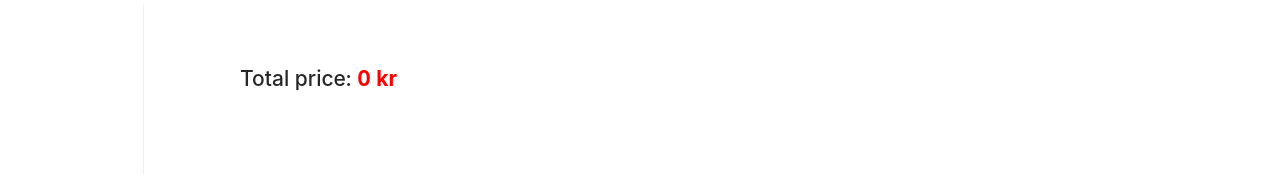
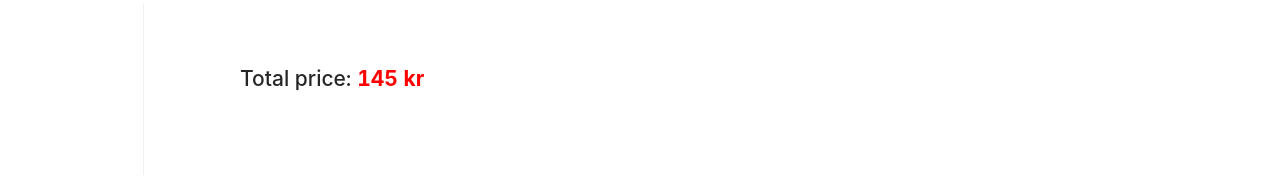
Before and after one commit to msmalinosterberg/miniprojekt, a React (Create React App) app: page /cart in a window 1280 px wide. Shown: the part 1210-1387 px from the top of the page. Built offline with nearby package versions, Linux system fonts and the light colour scheme.

Commit message:
Add calculation of total price in context.

```diff
--- a/src/componenets/Cart/CartItemsList.tsx
+++ b/src/componenets/Cart/CartItemsList.tsx
@@ -25,16 +25,11 @@ class CartItemsList extends Component<State> {
         this.setState({ cartItems: JSON.parse(localStorage.getItem('cartItems') as string) || []});
     }
 
-    deleteItemFromList(id: number) {
-        let cartItems = JSON.parse(localStorage.getItem('cartItems') as string) || [];
-        const newCartItemsList = cartItems.filter((item: CartItem) => item.product.id !== id);
-        localStorage.setItem('cartItems', JSON.stringify(newCartItemsList));
-    }
-
     handleDelete = (id: number) => {
+        const { deleteProductFromCart } = this.context;
         const updatedCartItems = [...this.state.cartItems || []];
         this.setState({ cartItems: updatedCartItems.filter(item => item.product.id !== id) });
-        this.deleteItemFromList(id as number);
+        deleteProductFromCart(id as number);
     }
 
     onChangeQuantity(quantity: number, product: Product) {
--- a/src/componenets/Cart/DeliverySelection.tsx
+++ b/src/componenets/Cart/DeliverySelection.tsx
@@ -10,7 +10,7 @@ export interface DeliveryMethod {
   price: number;
 }
 
-const deliveryMethods: DeliveryMethod[] = [
+export const deliveryMethods: DeliveryMethod[] = [
   {
     id: 1,
     company: 'PostNord',
--- a/src/componenets/Cart/TotalPrice.tsx
+++ b/src/componenets/Cart/TotalPrice.tsx
@@ -1,31 +1,35 @@
 import { Col, Row } from 'antd';
-import { Component, CSSProperties } from 'react';
+import { Component, ContextType, CSSProperties } from 'react';
+import { CartContext } from '../../contexts/CartContext';
 
 interface State {
     totalPrice: number;
 }
 
 class TotalPrice extends Component {
+    context!: ContextType<typeof CartContext>
+    static contextType = CartContext;
 
-    state: State = {
-        totalPrice: 0
-    }
+    // state: State = {
+    //     totalPrice: 0
+    // }
 
-    getTotalPrice() {
-        let cartItems = JSON.parse(localStorage.getItem('cartItems') as string) || [];
-        let totalPrice = (
-            cartItems
-            .map((item: any) => item.product.price * item.quantity)
-            .reduce((a: number, b: number) => a + b, 0)
-        );
-        return totalPrice;
-    }
+    // getTotalPrice() {
+    //     let cartItems = JSON.parse(localStorage.getItem('cartItems') as string) || [];
+    //     let totalPrice = (
+    //         cartItems
+    //         .map((item: any) => item.product.price * item.quantity)
+    //         .reduce((a: number, b: number) => a + b, 0)
+    //     );
+    //     return totalPrice;
+    // }
 
     render() {
+        const { getTotalPrice } = this.context;
         return(
             <Row style={totalPriceContainer}>
                 <Col span={24}>
-                    <h2>Total price: <span style={priceStyle}>{this.getTotalPrice() + ' kr'}</span></h2>
+                    <h2>Total price: <span style={priceStyle}>{getTotalPrice() + ' kr'}</span></h2>
                 </Col>
             </Row>
         )
--- a/src/componenets/ProductDetails/ProductDetails.tsx
+++ b/src/componenets/ProductDetails/ProductDetails.tsx
@@ -1,10 +1,11 @@
 import { Layout, Row, Col } from 'antd';
-import { Component, CSSProperties } from 'react';
+import { Component, ContextType, CSSProperties } from 'react';
 import { Image } from 'antd';
 import { RouteComponentProps, withRouter } from 'react-router-dom';
 import { Product, productList} from "../ProductItemsList";
 import { CartItem } from '../Cart/CartItemsList';
 import saveToCart from '../CartUtils';
+import { CartContext } from '../../contexts/CartContext';
 interface State {
     product: any
 }
@@ -12,11 +13,12 @@ interface Props extends RouteComponentProps {
     id: number
 }
 class ProductDetails extends Component <Props, State> {
+    context!: ContextType<typeof CartContext>
+    static contextType = CartContext;
 
     state: State = {
         product: {}
     }
-
 
     componentDidMount() {
         const productId = (this.props.match.params as any).id
@@ -25,6 +27,7 @@ class ProductDetails extends Component <Props, State> {
     }
 
     render () {
+        const { addProductToCart } = this.context;
         return (
             <Layout style={detailContainer}>
                 <Row justify="center" align="top" style={{marginTop:'0.5rem'}}>
@@ -41,7 +44,7 @@ class ProductDetails extends Component <Props, State> {
                         <h2 style={titleStyle}>{this.state.product.title}</h2>
                         <h3 style={descriptionStyle}>{this.state.product.description} </h3>
                         <h2 style={price}>{this.state.product.price + ' kr'} </h2>
-                        <button style={{marginTop: '1rem'}}onClick={() => saveToCart(this.state.product, undefined) }>Add to cart </button>
+                        <button style={{marginTop: '1rem'}} onClick={() => addProductToCart(this.state.product, undefined) }>Add to cart </button>
                     </Col>
                 </Row>
             </Layout>
@@ -74,7 +77,6 @@ const imageStyle: CSSProperties = {
    alignItems: 'center'
 }
 
-
 const titleStyle: CSSProperties = {
    fontSize: '2rem'
 }
@@ -82,7 +84,6 @@ const titleStyle: CSSProperties = {
 const descriptionStyle: CSSProperties = {
 
 }
-
 
 const price: CSSProperties = {
     fontWeight: 'bold'
--- a/src/contexts/CartContext.tsx
+++ b/src/contexts/CartContext.tsx
@@ -11,6 +11,8 @@ interface State {
 interface ContextValue extends State {
     addProductToCart: (product: Product, quantity: number | undefined) => void;
     setDeliveryMethod: (method: DeliveryMethod) => void;
+    deleteProductFromCart: (id: number) => void;
+    getTotalPrice: () => void;
 }
 
 export const CartContext = createContext<ContextValue>({
@@ -18,6 +20,8 @@ export const CartContext = createContext<ContextValue>({
     deliveryMethod: undefined,
     addProductToCart: () => {},
     setDeliveryMethod: () => {},
+    deleteProductFromCart: () => {},
+    getTotalPrice: () => {},
 });
 
 class CartProvider extends Component<{}, State> {
@@ -27,7 +31,16 @@ class CartProvider extends Component<{}, State> {
     }
 
     componentDidMount() {
-        this.setState({ cart: JSON.parse(localStorage.getItem('cartItems') as string) || []});
+        const method = {
+            id: 1,
+            company: 'PostNord',
+            time: 24,
+            price: 145,
+          }
+        this.setState({
+            cart: JSON.parse(localStorage.getItem('cartItems') as string) || [],
+            deliveryMethod: method
+        });
     }
 
     addProductToCart = (product: Product, quantity: number | undefined) => {
@@ -53,8 +66,22 @@ class CartProvider extends Component<{}, State> {
         this.setState({ deliveryMethod: method });
     }
 
+    deleteProductFromCart = (id: number) => {
+        let cartItems = this.state.cart;
+        const newCartItemsList = cartItems.filter((item: CartItem) => item.product.id !== id);
+        localStorage.setItem('cartItems', JSON.stringify(newCartItemsList));
+        this.setState({ cart: newCartItemsList });
+    }
+
     getTotalPrice = () => {
-
+        let cartItems = this.state.cart;
+        let totalPriceProducts = (
+            cartItems
+            .map((item: any) => item.product.price * item.quantity)
+            .reduce((a: number, b: number) => a + b, 0)
+        );
+        let deliveryPrice = this.state.deliveryMethod?.price;
+        return totalPriceProducts + (deliveryPrice as number);
     }
 
     render() {
@@ -64,7 +91,9 @@ class CartProvider extends Component<{}, State> {
                 cart: this.state.cart,
                 deliveryMethod: this.state.deliveryMethod,
                 addProductToCart: this.addProductToCart,
-                setDeliveryMethod: this.setDeliveryMethod
+                setDeliveryMethod: this.setDeliveryMethod,
+                deleteProductFromCart: this.deleteProductFromCart,
+                getTotalPrice: this.getTotalPrice,
             }}>
                 {this.props.children}
             </CartContext.Provider>
```
